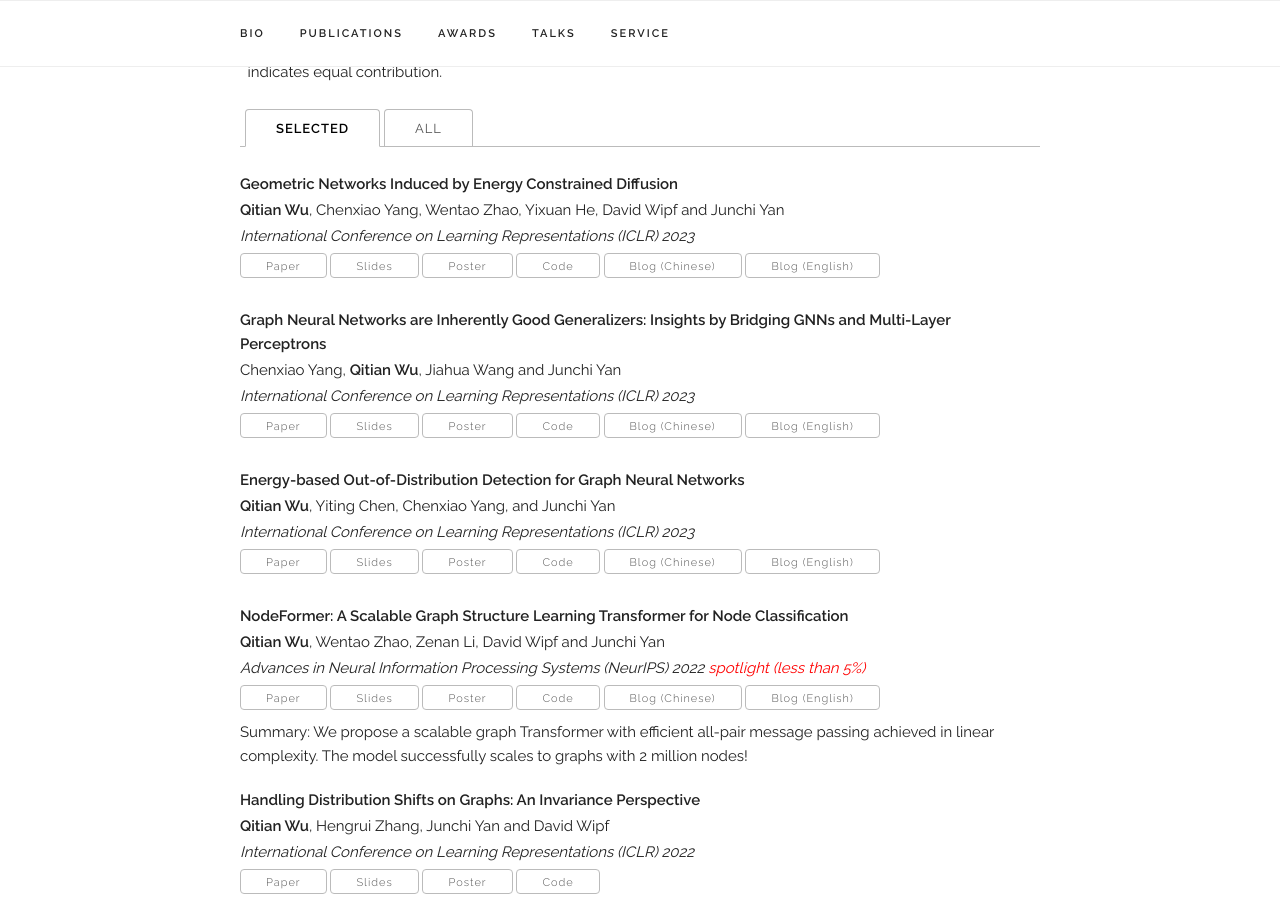
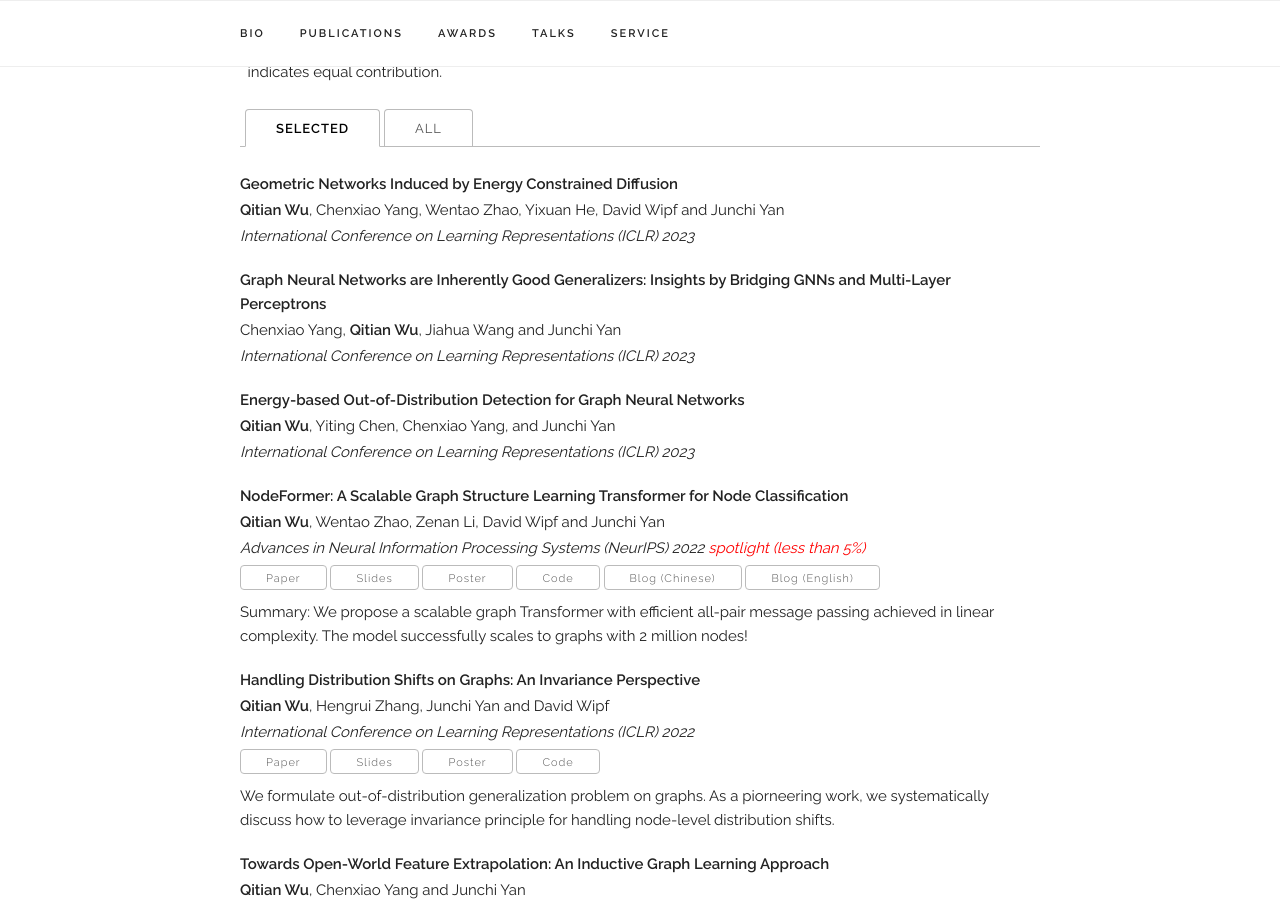
Before and after one commit to qitianwu/qitianwu.github.io, a Jekyll site: the page built from index.html, in a window 1280 px wide and 900 px high, scrolled down 1393 px. Built offline with Jekyll 4.4.1, drawn with Linux system fonts in a browser that asks for light colours; some of the changed lines change nothing that is shown.

```diff
--- a/_data/publications.yaml
+++ b/_data/publications.yaml
@@ -3,37 +3,16 @@
   - title: "Geometric Networks Induced by Energy Constrained Diffusion"
     authors: "<b>Qitian Wu</b>, Chenxiao Yang, Wentao Zhao, Yixuan He, David Wipf and Junchi Yan"
     venue: "International Conference on Learning Representations (ICLR) 2023"
-    paper_pdf: ""
-    code: ""
-    slides: ""
-    poster: ""
-    blogc: ""
-    bloge: ""
-    content: ""
     selected: y
 
   - title: "Graph Neural Networks are Inherently Good Generalizers: Insights by Bridging GNNs and Multi-Layer Perceptrons"
     authors: "Chenxiao Yang, <b>Qitian Wu</b>, Jiahua Wang and Junchi Yan"
     venue: "International Conference on Learning Representations (ICLR) 2023"
-    paper_pdf: ""
-    code: ""
-    slides: ""
-    poster: ""
-    blogc: ""
-    bloge: ""
-    content: ""
     selected: y
 
   - title: "Energy-based Out-of-Distribution Detection for Graph Neural Networks"
     authors: "<b>Qitian Wu</b>, Yiting Chen, Chenxiao Yang, and Junchi Yan"
     venue: "International Conference on Learning Representations (ICLR) 2023"
-    paper_pdf: ""
-    code: ""
-    slides: ""
-    poster: ""
-    blogc: ""
-    bloge: ""
-    content: ""
     selected: y
 
   - title: "NodeFormer: A Scalable Graph Structure Learning Transformer for Node Classification"
```
